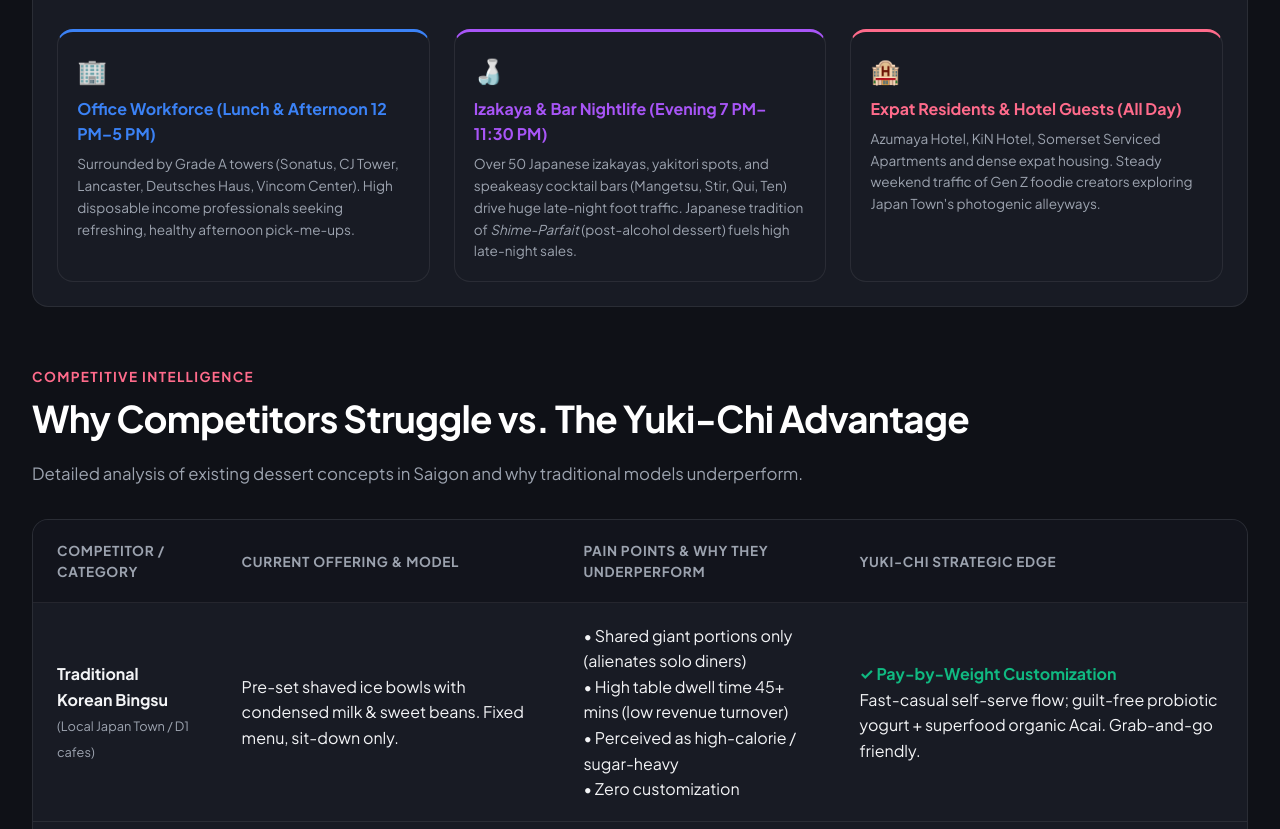
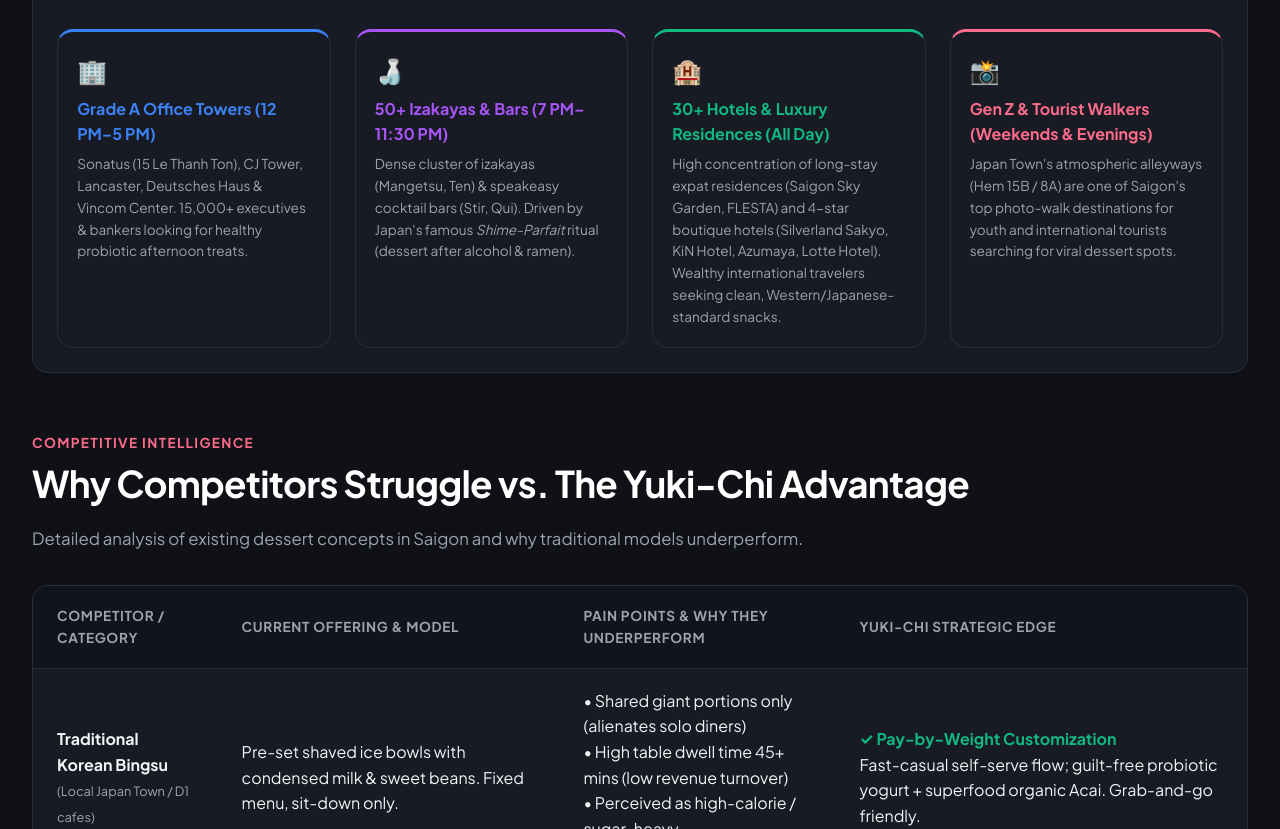
Before and after one commit to vincentekt/yaourt-chi, a website built with Vite: page location-market-research.html in a window 1280 px wide. Shown: the part 891-1720 px from the top of the page. Built offline with nearby package versions, Linux system fonts and the light colour scheme.

Commit message:
add_detailed_hotel_and_serviced_apartment_clusters

```diff
--- a/location-market-research.html
+++ b/location-market-research.html
@@ -154,27 +154,40 @@
               <h4 style="margin: 2px 0;">Stir, Qui, Mangetsu & Izakaya Ten</h4>
               <p style="font-size: 0.8rem; color: var(--text-muted);">50+ Izakayas & cocktail lounges. Huge late-night post-dinner dessert rush (8 PM–11:30 PM).</p>
             </div>
+
+            <!-- Customer Source 3: Hotels & Residences -->
+            <div class="poi-item" style="border-left: 4px solid #10b981;">
+              <span class="poi-tag" style="background: #10b981; color: white;">CUSTOMER SOURCE (HOTELS & RESIDENCES)</span>
+              <h4 style="margin: 2px 0;">30+ Boutique Hotels & Luxury Residences</h4>
+              <p style="font-size: 0.8rem; color: var(--text-muted);">Saigon Sky Garden (20 Le Thanh Ton), Silverland Sakyo, KiN Hotel, FLESTA, Azumaya & Lotte Hotel Saigon.</p>
+            </div>
           </div>
         </div>
 
-        <!-- 3 Footfall Engine Cards -->
-        <div class="grid-3" style="margin-top: 2rem; gap: 1.5rem;">
+        <!-- 4 Footfall Engine Cards -->
+        <div style="display: grid; grid-template-columns: repeat(auto-fit, minmax(250px, 1fr)); gap: 1.5rem; margin-top: 2rem;">
           <div class="feature-card" style="border-top: 3px solid #3b82f6; padding: 1.2rem;">
             <div style="font-size: 1.5rem; margin-bottom: 0.4rem;">🏢</div>
-            <strong style="color: #3b82f6;">Office Workforce (Lunch & Afternoon 12 PM–5 PM)</strong>
-            <p style="font-size: 0.85rem; color: var(--text-muted); margin-top: 0.4rem;">Surrounded by Grade A towers (Sonatus, CJ Tower, Lancaster, Deutsches Haus, Vincom Center). High disposable income professionals seeking refreshing, healthy afternoon pick-me-ups.</p>
+            <strong style="color: #3b82f6;">Grade A Office Towers (12 PM–5 PM)</strong>
+            <p style="font-size: 0.85rem; color: var(--text-muted); margin-top: 0.4rem;">Sonatus (15 Le Thanh Ton), CJ Tower, Lancaster, Deutsches Haus & Vincom Center. 15,000+ executives & bankers looking for healthy probiotic afternoon treats.</p>
           </div>
 
           <div class="feature-card" style="border-top: 3px solid #a855f7; padding: 1.2rem;">
             <div style="font-size: 1.5rem; margin-bottom: 0.4rem;">🍶</div>
-            <strong style="color: #a855f7;">Izakaya & Bar Nightlife (Evening 7 PM–11:30 PM)</strong>
-            <p style="font-size: 0.85rem; color: var(--text-muted); margin-top: 0.4rem;">Over 50 Japanese izakayas, yakitori spots, and speakeasy cocktail bars (Mangetsu, Stir, Qui, Ten) drive huge late-night foot traffic. Japanese tradition of <i>Shime-Parfait</i> (post-alcohol dessert) fuels high late-night sales.</p>
+            <strong style="color: #a855f7;">50+ Izakayas & Bars (7 PM–11:30 PM)</strong>
+            <p style="font-size: 0.85rem; color: var(--text-muted); margin-top: 0.4rem;">Dense cluster of izakayas (Mangetsu, Ten) & speakeasy cocktail bars (Stir, Qui). Driven by Japan's famous <i>Shime-Parfait</i> ritual (dessert after alcohol & ramen).</p>
+          </div>
+
+          <div class="feature-card" style="border-top: 3px solid #10b981; padding: 1.2rem;">
+            <div style="font-size: 1.5rem; margin-bottom: 0.4rem;">🏨</div>
+            <strong style="color: #10b981;">30+ Hotels & Luxury Residences (All Day)</strong>
+            <p style="font-size: 0.85rem; color: var(--text-muted); margin-top: 0.4rem;">High concentration of long-stay expat residences (Saigon Sky Garden, FLESTA) and 4-star boutique hotels (Silverland Sakyo, KiN Hotel, Azumaya, Lotte Hotel). Wealthy international travelers seeking clean, Western/Japanese-standard snacks.</p>
           </div>
 
           <div class="feature-card" style="border-top: 3px solid var(--accent-pink); padding: 1.2rem;">
-            <div style="font-size: 1.5rem; margin-bottom: 0.4rem;">🏨</div>
-            <strong style="color: var(--accent-pink);">Expat Residents & Hotel Guests (All Day)</strong>
-            <p style="font-size: 0.85rem; color: var(--text-muted); margin-top: 0.4rem;">Azumaya Hotel, KiN Hotel, Somerset Serviced Apartments and dense expat housing. Steady weekend traffic of Gen Z foodie creators exploring Japan Town's photogenic alleyways.</p>
+            <div style="font-size: 1.5rem; margin-bottom: 0.4rem;">📸</div>
+            <strong style="color: var(--accent-pink);">Gen Z & Tourist Walkers (Weekends & Evenings)</strong>
+            <p style="font-size: 0.85rem; color: var(--text-muted); margin-top: 0.4rem;">Japan Town's atmospheric alleyways (Hem 15B / 8A) are one of Saigon's top photo-walk destinations for youth and international tourists searching for viral dessert spots.</p>
           </div>
         </div>
       </div>
```
